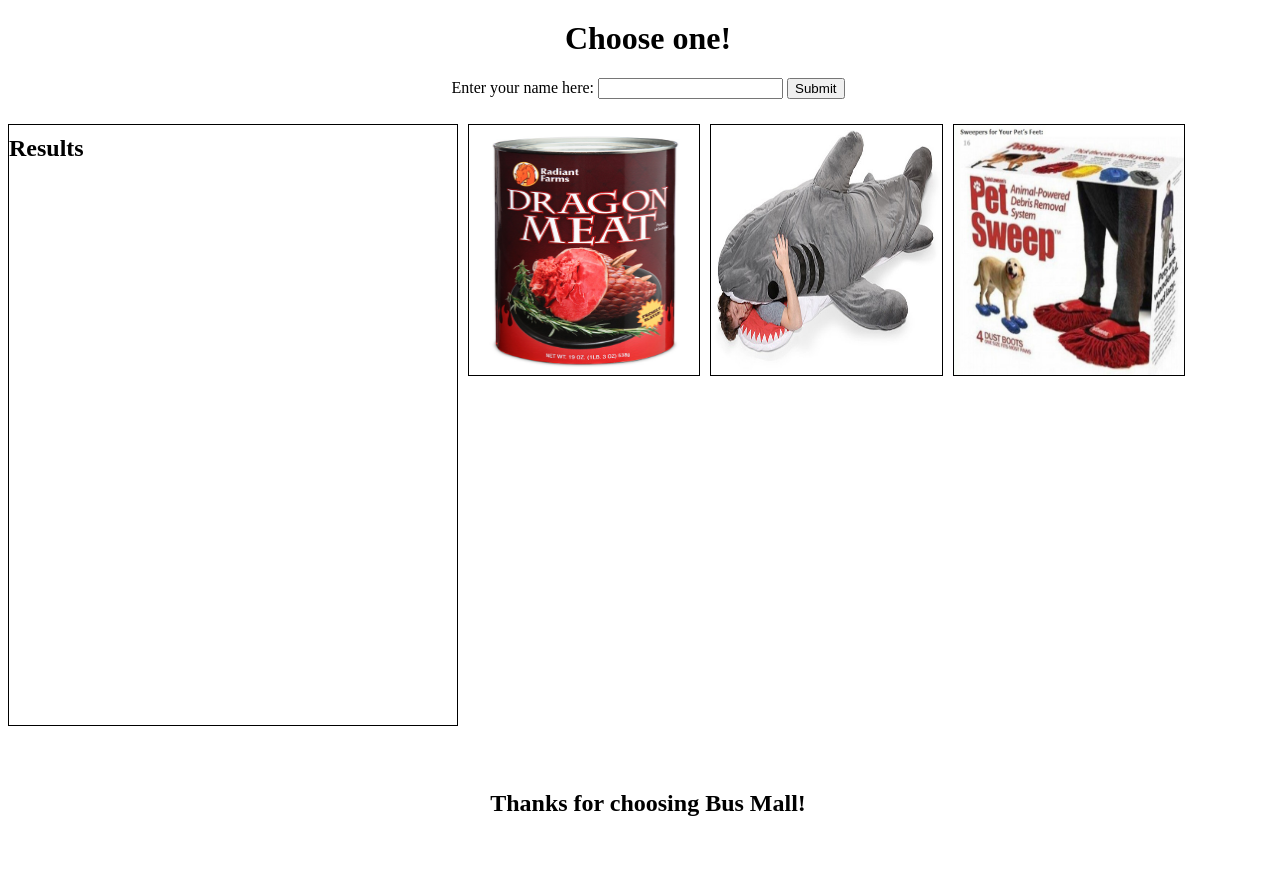
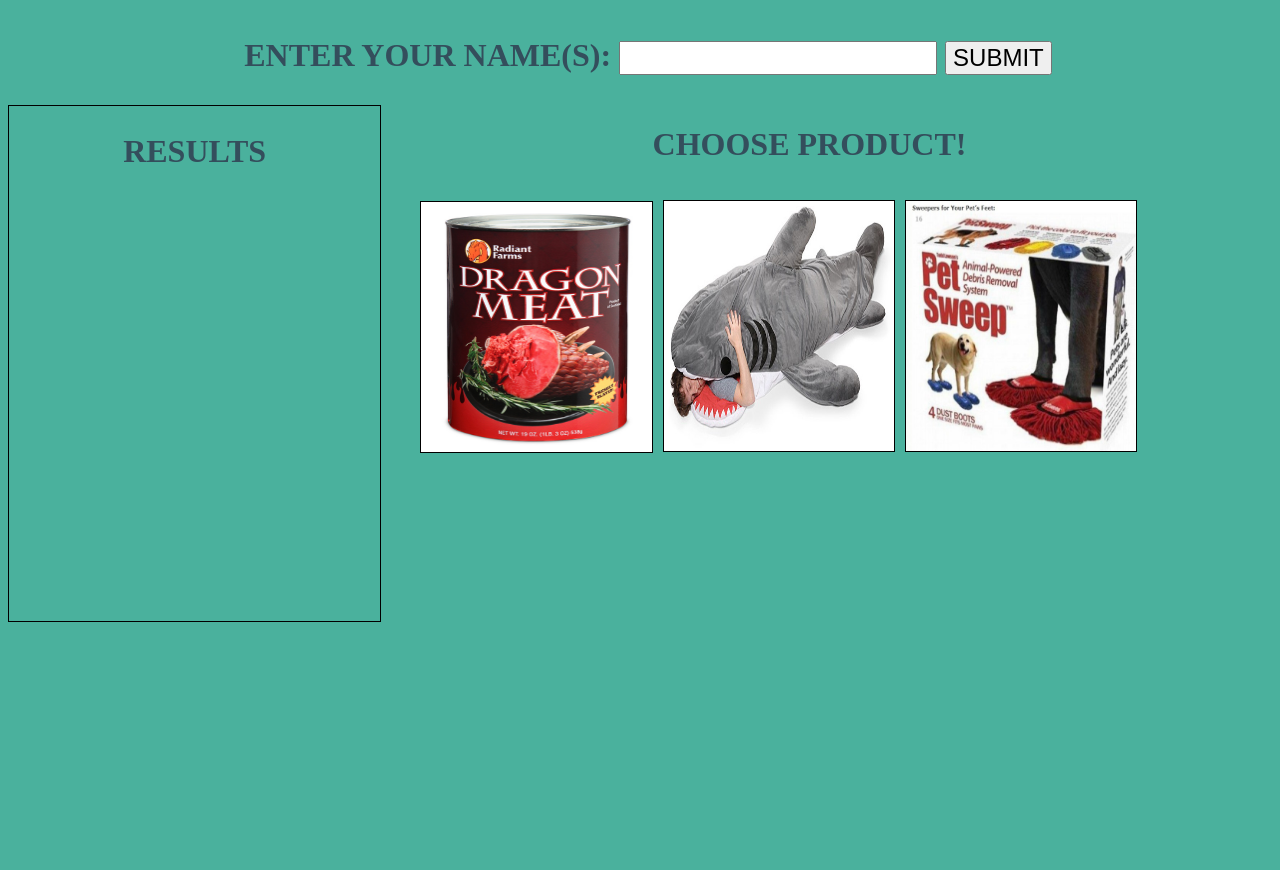
Before and after one commit to lillianvmcbride/busMall, a plain HTML site: page index.html in a window 1280 px wide. Drawn offline with nearby package versions, Linux system fonts and the light colour scheme.

Commit message:
some changes / I'll be better about making commits starting now

```diff
--- a/css/styles.css
+++ b/css/styles.css
@@ -6,24 +6,25 @@
   margin-left: 10px;
 }
 body{
+  color: #344e5c;
+  background-color: #4ab19d;
   width: 100%;
 }
 aside {
   border: 1px solid black;
-  height: 600px;
-  width: 35%;
+  height: 515px;
+  width: 29%;
   float: left;
+  margin-right: 29px;
 }
 header {
+  font-size: 2em;
+  font-weight: bold;
   height: 15%;
   width: 100%;
-  margin-bottom: 25px;
+  margin-top: 37px;
+  margin-bottom: 30px;
   text-align: center;
-}
-h1 {
-  font-size: 2em;
-  margin-top: 20px;
-  font-weight: bold;
 }
 #primaryContent {
   float: left;
@@ -32,17 +33,21 @@
   float: left;
   width: 60%;
 }
+h1 {
+  margin-bottom: 37px;
+}
 h2 {
-  font-size: 1.5em;
+  text-align: center;
+  font-size: 2em;
   font-weight: bold;
-  margin-top: 10px;
-  padding-bottom: 50px;
 }
-footer {
-  height: 100px;
-  text-align: center;
+input, button {
+  font-size: x-large;
 }
-
-footer p {
-  padding-top: 50px;
+ul {
+  font-weight: bold;
+  color: #8a3324;
 }
+#one {
+margin-top: 96px;
+}
--- a/index.html
+++ b/index.html
@@ -1,43 +1,36 @@
 <!DOCTYPE html>
 <html>
-
 <head>
     <meta charset="utf-8">
     <title>Bus Mall 2.0</title>
-
     <link rel="stylesheet"  href="/css/reset.css">
     <link rel="stylesheet" href="/css/styles.css">
-
 </head>
-
 <body>
     <header>
-        <h1>Choose one!</h1>
         <form id="nameForm">
-            <label>Enter your name here:</label>
+            <label>ENTER YOUR NAME(S):</label>
             <input id="name" type="text" name="name" />
-            <button type="submit">Submit</button>
+            <button type="submit">SUBMIT</button>
         </form>
     </header>
     <main>
-
         <div id="content">
             <aside>
-                <h2>Results</h2>
+                <h2>RESULTS</h2>
             </aside>
             <div id= "imageContainer">
-                <img class="product" id="1" src="images/dragon.jpg">
-                <img class="product" id="2" src="images/shark.jpg">
-                <img class="product" id="3" src="images/pet-sweep.jpg">
+                <img class="product" id="one" src="images/dragon.jpg">
+                <h1>CHOOSE PRODUCT!</h1>
+                <img class="product" id="two" src="images/shark.jpg">
+                <img class="product" id="three" src="images/pet-sweep.jpg">
             </div>
         </div>
         <canvas id="resultsChart" width="400" height="400"></canvas>
     </main>
     <footer>
-        <h2>Thanks for choosing Bus Mall!</h2>
     </footer>
     <script src="https://cdnjs.cloudflare.com/ajax/libs/Chart.js/2.9.4/Chart.js"></script>
     <script src="js/app.js"></script>
 </body>
-
 </html>
--- a/js/app.js
+++ b/js/app.js
@@ -61,11 +61,11 @@
 //stores clicks
 function imageWasClicked(event) {
   totalClicks++;
-  if(event.srcElement.id === '1') {
+  if(event.srcElement.id === 'one') {
     allProducts[product1].timesClicked++;
-  } else if (event.srcElement.id === '2') {
+  } else if (event.srcElement.id === 'two') {
     allProducts[product2].timesClicked++;
-  } else if (event.srcElement.id === '3') {
+  } else if (event.srcElement.id === 'three') {
     allProducts[product3].timesClicked++;
   }
 
@@ -110,7 +110,7 @@
       resultsElement.firstElementChild.remove();
     }
     var title = document.createElement('h2');
-    title.textContent = 'Results';
+    title.textContent = 'RESULTS';
     resultsElement.appendChild(title);
     var createUL = document.createElement('ul');
     for (var i=0; i < allProducts.length; i++){
@@ -205,14 +205,12 @@
 var nameForm = document.getElementById('nameForm');
 
 nameForm.addEventListener('submit',function(event){
-  event.preventDefault;
   var userNameProvided = document.getElementById('name').value;
   //save the name to storage
   localStorage.setItem('userName',userNameProvided);
-  nameForm.textContent = "Welcome to Bus Mall, " + userNameProvided;
 });
 //remove form if name has been entered
 var savedName = localStorage.getItem('userName');
 if(savedName){
-  nameForm.textContent = 'Thanks for coming back, ' + savedName;
+  nameForm.textContent = "WELCOME TO THE BUS MALL " + savedName.toUpperCase() + '!';
 }
```
